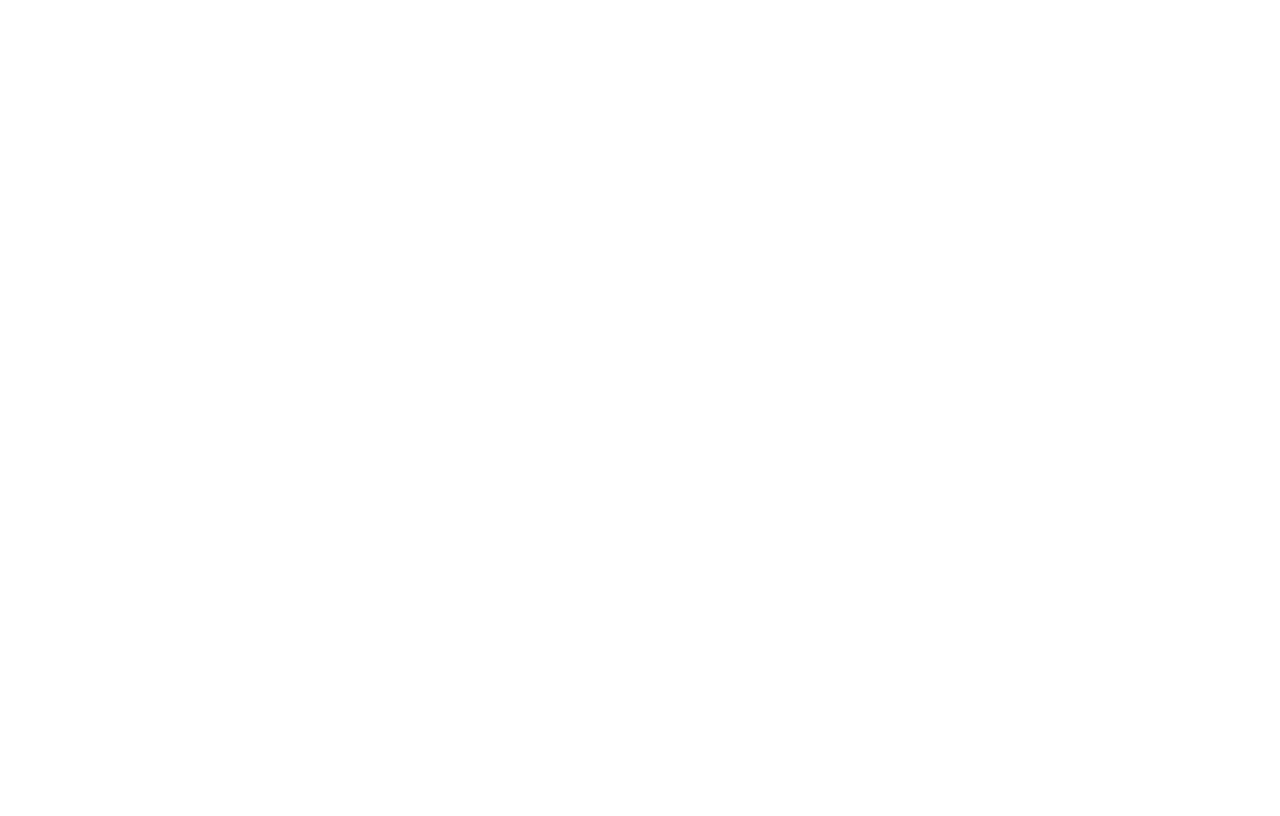
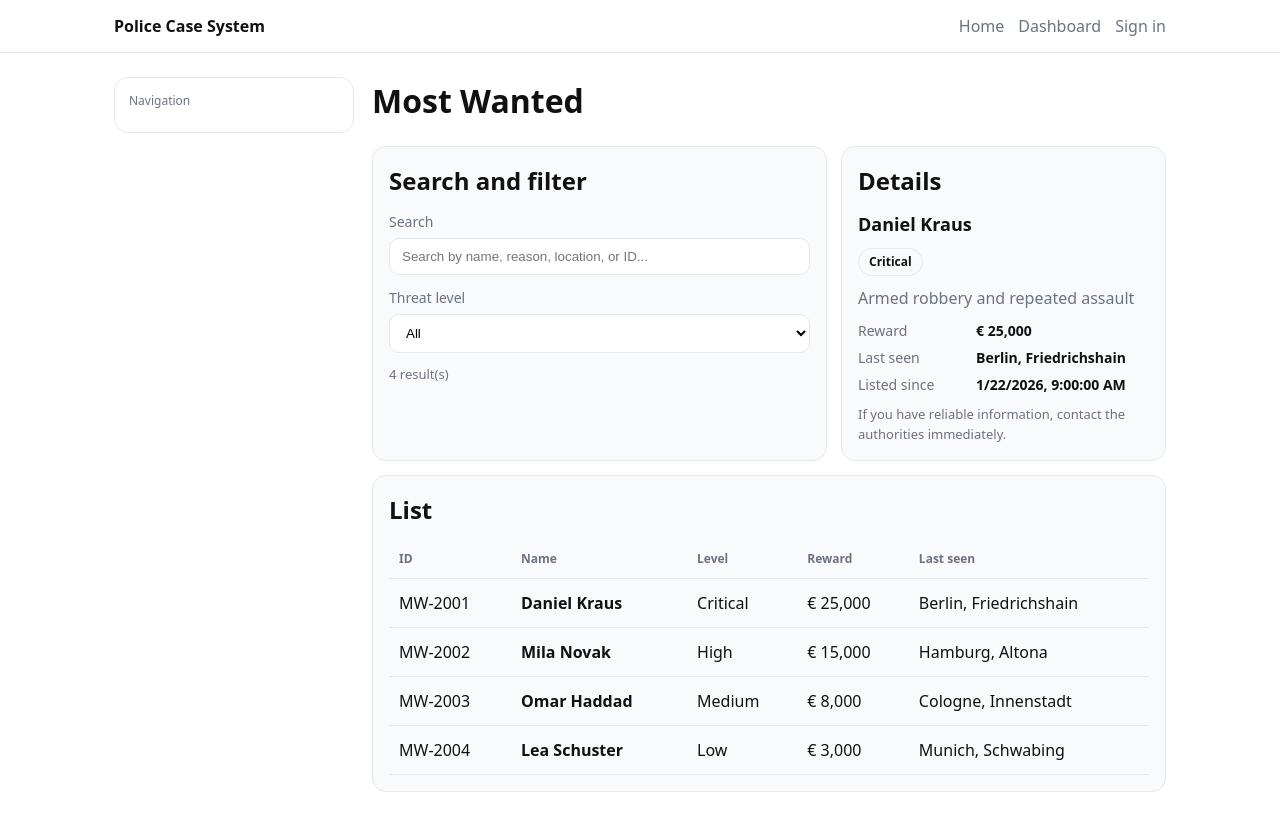
Before and after one commit to baranhoseini/police-case-system, a React app in the folder frontend/: page /most-wanted in a window 1280 px wide. Built offline with nearby package versions, Linux system fonts and the light colour scheme; the HTML template or start-up script is replaced by a standard one.

Commit message:
Most wanted

```diff
--- a/frontend/src/pages/MostWantedPage.tsx
+++ b/frontend/src/pages/MostWantedPage.tsx
@@ -1,7 +1,201 @@
-export default function AuthPage() {
+import { useEffect, useMemo, useState } from "react";
+
+import MainLayout from "../components/layout/MainLayout";
+import Card from "../components/Card";
+import Input from "../components/Input";
+import Table, { Td, Th } from "../components/Table";
+
+import type { MostWantedItem, MostWantedLevel } from "../types/mostWanted";
+import { formatMostWantedLevel, listMostWanted } from "../services/mostWantedService";
+
+const LEVELS: Array<MostWantedLevel | "ALL"> = ["ALL", "LOW", "MEDIUM", "HIGH", "CRITICAL"];
+
+export default function MostWantedPage() {
+  const [items, setItems] = useState<MostWantedItem[]>([]);
+  const [loading, setLoading] = useState(true);
+
+  const [q, setQ] = useState("");
+  const [level, setLevel] = useState<MostWantedLevel | "ALL">("ALL");
+  const [selected, setSelected] = useState<MostWantedItem | null>(null);
+
+  useEffect(() => {
+    let mounted = true;
+
+    (async () => {
+      try {
+        setLoading(true);
+        const data = await listMostWanted();
+        if (mounted) setItems(data);
+        if (mounted) setSelected(data[0] ?? null);
+      } finally {
+        if (mounted) setLoading(false);
+      }
+    })();
+
+    return () => {
+      mounted = false;
+    };
+  }, []);
+
+  const filtered = useMemo(() => {
+    const query = q.trim().toLowerCase();
+    return items.filter((x) => {
+      const matchesLevel = level === "ALL" ? true : x.level === level;
+      const matchesQuery =
+        !query ||
+        x.fullName.toLowerCase().includes(query) ||
+        x.reason.toLowerCase().includes(query) ||
+        (x.lastSeenLocation ?? "").toLowerCase().includes(query) ||
+        x.id.toLowerCase().includes(query);
+
+      return matchesLevel && matchesQuery;
+    });
+  }, [items, q, level]);
+
+  useEffect(() => {
+    // keep selection valid after filters
+    if (selected && filtered.some((x) => x.id === selected.id)) return;
+    setSelected(filtered[0] ?? null);
+  }, [filtered, selected]);
+
   return (
-    <main style={{ padding: 24 }}>
+    <MainLayout title="Most Wanted">
+      <div style={{ display: "grid", gap: 14, gridTemplateColumns: "1.4fr 1fr" }}>
+        <Card title="Search and filter">
+          <div style={{ display: "grid", gap: 12 }}>
+            <Input
+              label="Search"
+              value={q}
+              onChange={(e) => setQ(e.target.value)}
+              placeholder="Search by name, reason, location, or ID..."
+            />
 
-    </main>
+            <label style={{ display: "grid", gap: 6 }}>
+              <span style={{ fontSize: 14, color: "var(--muted)" }}>Threat level</span>
+              <select
+                value={level}
+                onChange={(e) => setLevel(e.target.value as MostWantedLevel | "ALL")}
+                style={{
+                  border: "1px solid var(--border)",
+                  padding: "10px 12px",
+                  borderRadius: 10,
+                  background: "white",
+                }}
+              >
+                {LEVELS.map((lv) => (
+                  <option key={lv} value={lv}>
+                    {lv === "ALL" ? "All" : formatMostWantedLevel(lv)}
+                  </option>
+                ))}
+              </select>
+            </label>
+
+            <div style={{ fontSize: 13, color: "var(--muted)" }}>
+              {loading ? "Loading..." : `${filtered.length} result(s)`}
+            </div>
+          </div>
+        </Card>
+
+        <Card title="Details">
+          {loading ? (
+            <p style={{ margin: 0, color: "var(--muted)" }}>Loading details...</p>
+          ) : !selected ? (
+            <p style={{ margin: 0, color: "var(--muted)" }}>Select a person to view details.</p>
+          ) : (
+            <MostWantedDetails item={selected} />
+          )}
+        </Card>
+
+        <div style={{ gridColumn: "1 / -1" }}>
+          <Card title="List">
+            {loading ? (
+              <p style={{ margin: 0, color: "var(--muted)" }}>Loading list...</p>
+            ) : filtered.length === 0 ? (
+              <p style={{ margin: 0, color: "var(--muted)" }}>No results found.</p>
+            ) : (
+              <Table>
+                <thead>
+                  <tr>
+                    <Th>ID</Th>
+                    <Th>Name</Th>
+                    <Th>Level</Th>
+                    <Th>Reward</Th>
+                    <Th>Last seen</Th>
+                  </tr>
+                </thead>
+                <tbody>
+                  {filtered.map((x) => (
+                    <tr
+                      key={x.id}
+                      onClick={() => setSelected(x)}
+                      style={{
+                        cursor: "pointer",
+                        background: selected?.id === x.id ? "var(--bg-muted)" : "transparent",
+                      }}
+                    >
+                      <Td>{x.id}</Td>
+                      <Td>
+                        <strong>{x.fullName}</strong>
+                      </Td>
+                      <Td>{formatMostWantedLevel(x.level)}</Td>
+                      <Td>€ {x.rewardAmount.toLocaleString()}</Td>
+                      <Td>{x.lastSeenLocation ?? "—"}</Td>
+                    </tr>
+                  ))}
+                </tbody>
+              </Table>
+            )}
+          </Card>
+        </div>
+      </div>
+    </MainLayout>
   );
 }
+
+function MostWantedDetails({ item }: { item: MostWantedItem }) {
+  return (
+    <div style={{ display: "grid", gap: 10 }}>
+      <div style={{ fontSize: 18, fontWeight: 900 }}>{item.fullName}</div>
+      <Badge text={formatMostWantedLevel(item.level)} />
+      <p style={{ margin: 0, color: "var(--muted)" }}>{item.reason}</p>
+
+      <div style={{ display: "grid", gap: 6, fontSize: 14 }}>
+        <MetaRow label="Reward" value={`€ ${item.rewardAmount.toLocaleString()}`} />
+        <MetaRow label="Last seen" value={item.lastSeenLocation ?? "—"} />
+        <MetaRow label="Listed since" value={new Date(item.createdAt).toLocaleString()} />
+      </div>
+
+      <p style={{ margin: 0, color: "var(--muted)", fontSize: 13 }}>
+        If you have reliable information, contact the authorities immediately.
+      </p>
+    </div>
+  );
+}
+
+function MetaRow({ label, value }: { label: string; value: string }) {
+  return (
+    <div style={{ display: "flex", gap: 8 }}>
+      <span style={{ width: 110, color: "var(--muted)" }}>{label}</span>
+      <span style={{ fontWeight: 800 }}>{value}</span>
+    </div>
+  );
+}
+
+function Badge({ text }: { text: string }) {
+  return (
+    <span
+      style={{
+        display: "inline-flex",
+        width: "fit-content",
+        border: "1px solid var(--border)",
+        padding: "4px 10px",
+        borderRadius: 999,
+        fontSize: 12,
+        fontWeight: 900,
+        background: "var(--bg-muted)",
+      }}
+    >
+      {text}
+    </span>
+  );
+}
--- /dev/null
+++ b/frontend/src/services/mostWantedService.ts
@@ -0,0 +1,55 @@
+import type { MostWantedItem, MostWantedLevel } from "../types/mostWanted";
+
+const MOCK: MostWantedItem[] = [
+  {
+    id: "MW-2001",
+    fullName: "Daniel Kraus",
+    reason: "Armed robbery and repeated assault",
+    level: "CRITICAL",
+    rewardAmount: 25000,
+    lastSeenLocation: "Berlin, Friedrichshain",
+    createdAt: "2026-01-22T09:00:00Z",
+  },
+  {
+    id: "MW-2002",
+    fullName: "Mila Novak",
+    reason: "Major fraud network coordinator",
+    level: "HIGH",
+    rewardAmount: 15000,
+    lastSeenLocation: "Hamburg, Altona",
+    createdAt: "2026-01-29T12:20:00Z",
+  },
+  {
+    id: "MW-2003",
+    fullName: "Omar Haddad",
+    reason: "Vehicle theft ring involvement",
+    level: "MEDIUM",
+    rewardAmount: 8000,
+    lastSeenLocation: "Cologne, Innenstadt",
+    createdAt: "2026-02-02T16:10:00Z",
+  },
+  {
+    id: "MW-2004",
+    fullName: "Lea Schuster",
+    reason: "Repeated cyber crime and identity theft",
+    level: "LOW",
+    rewardAmount: 3000,
+    lastSeenLocation: "Munich, Schwabing",
+    createdAt: "2026-02-04T08:40:00Z",
+  },
+];
+
+export async function listMostWanted(): Promise<MostWantedItem[]> {
+  await new Promise((r) => setTimeout(r, 250));
+  return [...MOCK];
+}
+
+export function formatMostWantedLevel(level: MostWantedLevel): string {
+  const map: Record<MostWantedLevel, string> = {
+    LOW: "Low",
+    MEDIUM: "Medium",
+    HIGH: "High",
+    CRITICAL: "Critical",
+  };
+  return map[level];
+}
```
